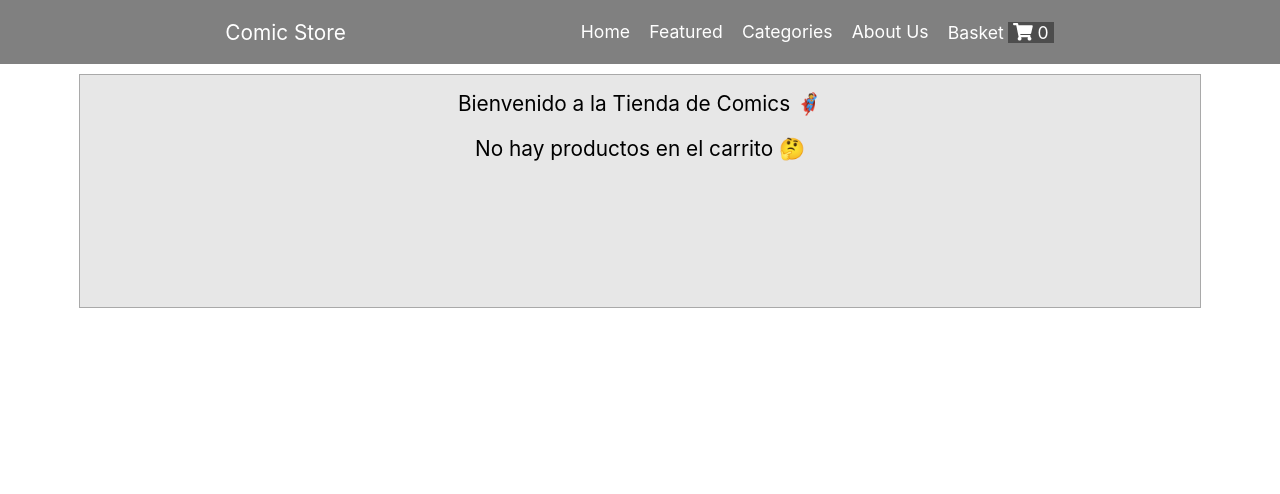
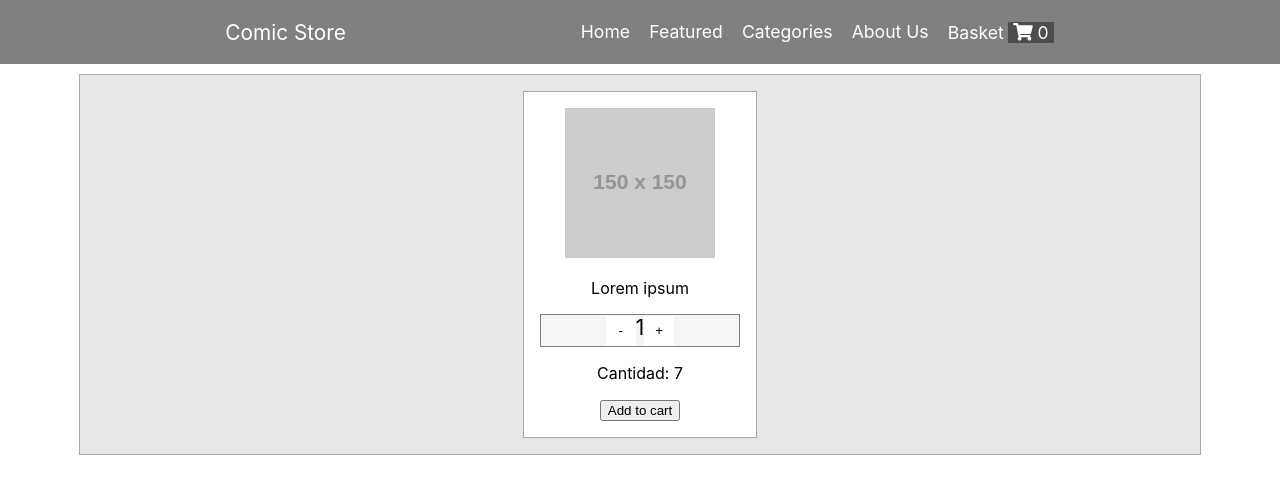
Before and after one commit to francosettem/react-comic-store, a React (Create React App) app: page / in a window 1280 px wide. Shown: the top 494 px of the page. Built offline with nearby package versions, Linux system fonts and the light colour scheme.

Commit message:
Item Counter

```diff
--- a/src/App.js
+++ b/src/App.js
@@ -1,21 +1,41 @@
 import { NavBar } from './components/navBar/NavBar';
 import './App.css';
 import { ItemListContainer } from './components/itemListContainer/ItemListContainer';
+import { ItemCount } from './components/itemCount/ItemCount';
+import { useState } from 'react';
 
 function App() {
 
-  const greeting = "Bienvenido a la Tienda de Comics 🦸";
-  const containerResume = "No hay productos en el carrito 🤔" ;
+  const [counter, setCounter] = useState(1)
+  const stock = 7
+
+  const add = () => {
+   if(counter < stock){
+     setCounter(counter + 1)
+   }
+   else{
+    alert('No puedes agregar mas productos que el stock disponible 😶')
+  }
+  }
+
+  const remove = ()=>{
+  if(counter > 1){
+    setCounter(counter - 1)
+  }
+  else{
+    alert('No puedes agregar menos de 1 producto al carrito 🙆')
+  }
+  }
 
   return (
     <div className="App">
       <NavBar/>
-      <ItemListContainer message={greeting}>
-        <span>{containerResume}</span>
+      <ItemListContainer>
+          <ItemCount initial={counter} stock={stock} onAdd={add} onRemove={remove} />
         </ItemListContainer>
 
     </div>
-  );
+  )
 }
 
 export default App;
--- /dev/null
+++ b/src/components/itemCount/ItemCount.css
@@ -0,0 +1,21 @@
+.Item {
+  width: 200px;
+  min-height: 300px;
+  background-color: white;
+  border: 1px solid darkgrey;
+  padding: 1rem;
+  display: inline-block;
+}
+
+.Item__counter {
+  border: 1px solid grey;
+  background-color: whitesmoke;
+}
+
+.Item__button {
+  border: none;
+  width: 30px;
+  height: 30px;
+  background-color: white;
+  cursor: pointer;
+}
--- /dev/null
+++ b/src/components/itemCount/ItemCount.js
@@ -0,0 +1,28 @@
+import './ItemCount.css';
+
+export const ItemCount = ({initial, stock, onAdd, onRemove}) =>{
+
+
+
+    return (
+
+        <div className="Item">
+        <img className="Item__image" src="https://via.placeholder.com/150" alt="" />
+        <p className="Item__title">Lorem ipsum</p>
+        <div className="Item__counter">
+        <button className="Item__button" onClick={onRemove}>-</button>
+        <span>{initial}</span>
+        <button className="Item__button"onClick={onAdd}>+</button>
+        </div>
+        <p>Cantidad: {stock}</p>
+        <button className="Item__button--cart">Add to cart</button>
+        </div>
+    )
+
+
+
+
+
+
+
+}
--- a/src/components/itemListContainer/ItemListContainer.js
+++ b/src/components/itemListContainer/ItemListContainer.js
@@ -1,6 +1,6 @@
 import './ItemListContainer.css';
 
-export const ItemListContainer = ({message, children}) => {
+export const ItemListContainer = ({children}) => {
 
 
     return (
@@ -8,13 +8,7 @@ export const ItemListContainer = ({message, children}) => {
 
         <div className="listContainer__content">
 
-        <span>{message}</span>
-
-        <br/>
-        <br/>
-
         {children}
-
 
         </div>
 
```
